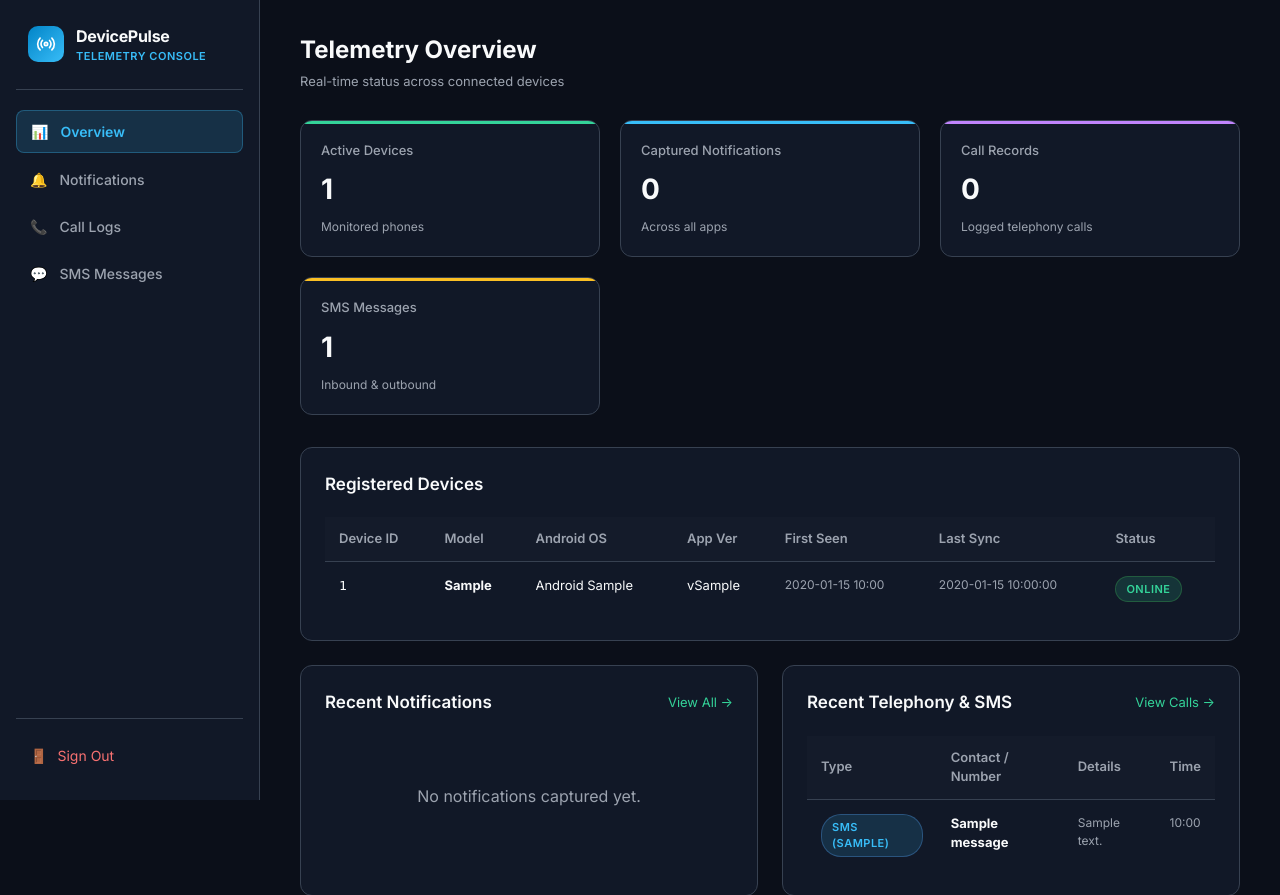
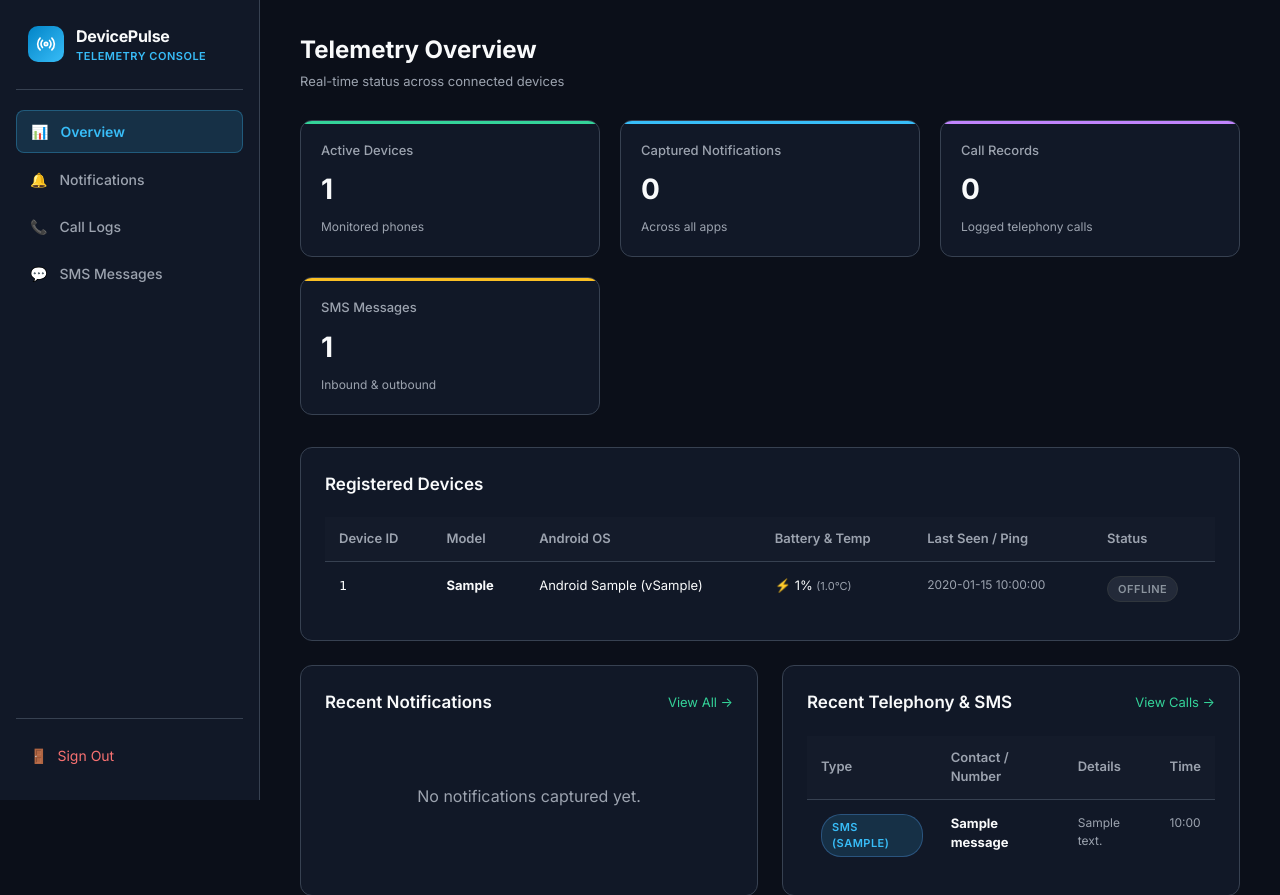
Before and after one commit to gsns-alpha/telemetry-server, a Flask app: page /dashboard in a window 1280 px wide. Shown: the top 895 px of the page. Run offline with Flask 3, Linux system fonts and the light colour scheme; the visitor is signed in with stand-in values (Sample User, id 1); tables that the repository leaves empty hold one stand-in row (values such as "Sample post").

Commit message:
Add /api/v1/ping endpoint and live device telemetry table

```diff
--- a/app.py
+++ b/app.py
@@ -55,6 +55,23 @@ class Device(db.Model):
     app_version = db.Column(db.String(16))
     first_seen = db.Column(db.DateTime, default=lambda: datetime.now(timezone.utc))
     last_sync = db.Column(db.DateTime)
+    last_ping = db.Column(db.DateTime)
+    battery_level = db.Column(db.Integer)
+    is_charging = db.Column(db.Boolean, default=False)
+    battery_temp = db.Column(db.Float)
+    ram_used_percent = db.Column(db.Integer)
+    storage_used_percent = db.Column(db.Integer)
+    uptime_seconds = db.Column(db.BigInteger)
+
+    @property
+    def is_online(self):
+        last_seen = self.last_ping or self.last_sync
+        if not last_seen:
+            return False
+        if last_seen.tzinfo is None:
+            last_seen = last_seen.replace(tzinfo=timezone.utc)
+        return (datetime.now(timezone.utc) - last_seen).total_seconds() < 600
+
 
 
 class Notification(db.Model):
@@ -174,8 +191,62 @@ def decode_field(val):
         return val
 
 
+@app.route('/api/v1/ping', methods=['POST'])
+@require_api_key
+def device_ping():
+    """
+    Periodic heartbeat ping sent by the device every 5 minutes.
+    Updates device status, battery level, temperature, and last_ping time.
+    """
+    data = request.get_json(silent=True) or {}
+    device_id = data.get('device_id')
+    if not device_id:
+        return jsonify({'error': 'device_id is required'}), 400
+
+    now = datetime.now(timezone.utc)
+    device = db.session.get(Device, device_id)
+    if not device:
+        device = Device(
+            device_id=device_id,
+            device_model=data.get('device_model', 'Unknown Device'),
+            android_version=data.get('android_version', 'Unknown'),
+            app_version=data.get('app_version', '1.0.0'),
+            first_seen=now
+        )
+        db.session.add(device)
+    else:
+        if 'device_model' in data:
+            device.device_model = data['device_model']
+        if 'android_version' in data:
+            device.android_version = data['android_version']
+        if 'app_version' in data:
+            device.app_version = data['app_version']
+
+    device.last_ping = now
+    if 'battery_level' in data:
+        device.battery_level = data['battery_level']
+    if 'is_charging' in data:
+        device.is_charging = bool(data['is_charging'])
+    if 'battery_temp' in data:
+        device.battery_temp = data['battery_temp']
+    if 'ram_used_percent' in data:
+        device.ram_used_percent = data['ram_used_percent']
+    if 'storage_used_percent' in data:
+        device.storage_used_percent = data['storage_used_percent']
+    if 'uptime_seconds' in data:
+        device.uptime_seconds = data['uptime_seconds']
+
+    db.session.commit()
+    return jsonify({
+        'status': 'ok',
+        'server_time': now.isoformat(),
+        'ping_interval_sec': 300
+    })
+
+
 @app.route('/api/v1/sync', methods=['POST'])
 @require_api_key
+
 def sync_data():
     """
     Receives all data types in a single batch from the Android app.
--- a/templates/dashboard.html
+++ b/templates/dashboard.html
@@ -51,9 +51,8 @@
                 <th>Device ID</th>
                 <th>Model</th>
                 <th>Android OS</th>
-                <th>App Ver</th>
-                <th>First Seen</th>
-                <th>Last Sync</th>
+                <th>Battery & Temp</th>
+                <th>Last Seen / Ping</th>
                 <th>Status</th>
             </tr>
         </thead>
@@ -62,15 +61,32 @@
             <tr>
                 <td><code>{{ d.device_id }}</code></td>
                 <td><strong>{{ d.device_model }}</strong></td>
-                <td>Android {{ d.android_version }}</td>
-                <td>v{{ d.app_version }}</td>
-                <td class="time-text">{{ d.first_seen.strftime('%Y-%m-%d %H:%M') if d.first_seen else '-' }}</td>
-                <td class="time-text">{{ d.last_sync.strftime('%Y-%m-%d %H:%M:%S') if d.last_sync else '-' }}</td>
-                <td><span class="badge badge-green">Online</span></td>
+                <td>Android {{ d.android_version }} (v{{ d.app_version }})</td>
+                <td>
+                    {% if d.battery_level is not none %}
+                    <span>{{ '⚡' if d.is_charging else '🔋' }} {{ d.battery_level }}%</span>
+                    {% if d.battery_temp %}
+                    <span style="color: var(--text-secondary); font-size: 11px;">({{ d.battery_temp }}°C)</span>
+                    {% endif %}
+                    {% else %}
+                    <span style="color: var(--text-secondary);">-</span>
+                    {% endif %}
+                </td>
+                <td class="time-text">
+                    {{ (d.last_ping or d.last_sync).strftime('%Y-%m-%d %H:%M:%S') if (d.last_ping or d.last_sync) else '-' }}
+                </td>
+                <td>
+                    {% if d.is_online %}
+                    <span class="badge badge-green">Online</span>
+                    {% else %}
+                    <span class="badge" style="background: rgba(140, 149, 159, 0.15); color: #8b949e; border: 1px solid #30363d;">Offline</span>
+                    {% endif %}
+                </td>
             </tr>
             {% endfor %}
         </tbody>
     </table>
+
     {% else %}
     <div class="empty-state">
         <p>No devices have checked in yet. Complete the setup wizard in the Android app to connect.</p>
```
Also changed, not shown: tests/test_api.py (+32 -2 lines).
